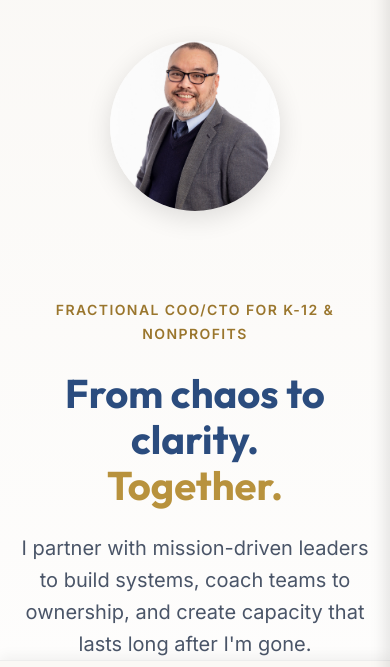
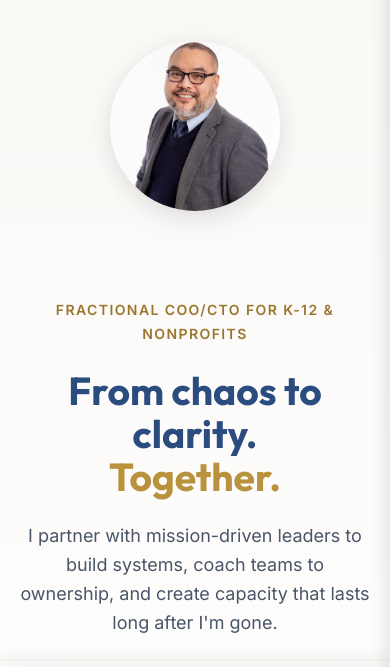
Before and after one commit to chiv-heng/chivheng-consulting-website, a website built with Vite: page index.html in a window 390 px wide. Shown: the part 102-769 px from the top of the page. Built offline with nearby package versions, Linux system fonts and the light colour scheme; a script that the page names is missing.

Commit message:
fix(marketing): resolve hero title wrapping on mobile
Added a media query for max-width 480px to safely scale down the hero-title and subtitle so the word 'Together' remains above the fold.

```diff
--- a/src/style.css
+++ b/src/style.css
@@ -277,12 +277,26 @@ nav a:hover {
   line-height: 1.15;
 }
 
+@media (max-width: 480px) {
+  .hero-title {
+    font-size: clamp(2.25rem, 10vw, 2.75rem);
+    line-height: 1.1;
+  }
+}
+
 .hero-subtitle {
   font-size: 1.25rem;
   color: var(--color-text-light);
   max-width: 600px;
   margin-bottom: 2.5rem;
   line-height: 1.6;
+}
+
+@media (max-width: 480px) {
+  .hero-subtitle {
+    font-size: 1.125rem;
+    margin-bottom: 2rem;
+  }
 }
 
 .hero-actions {
```
